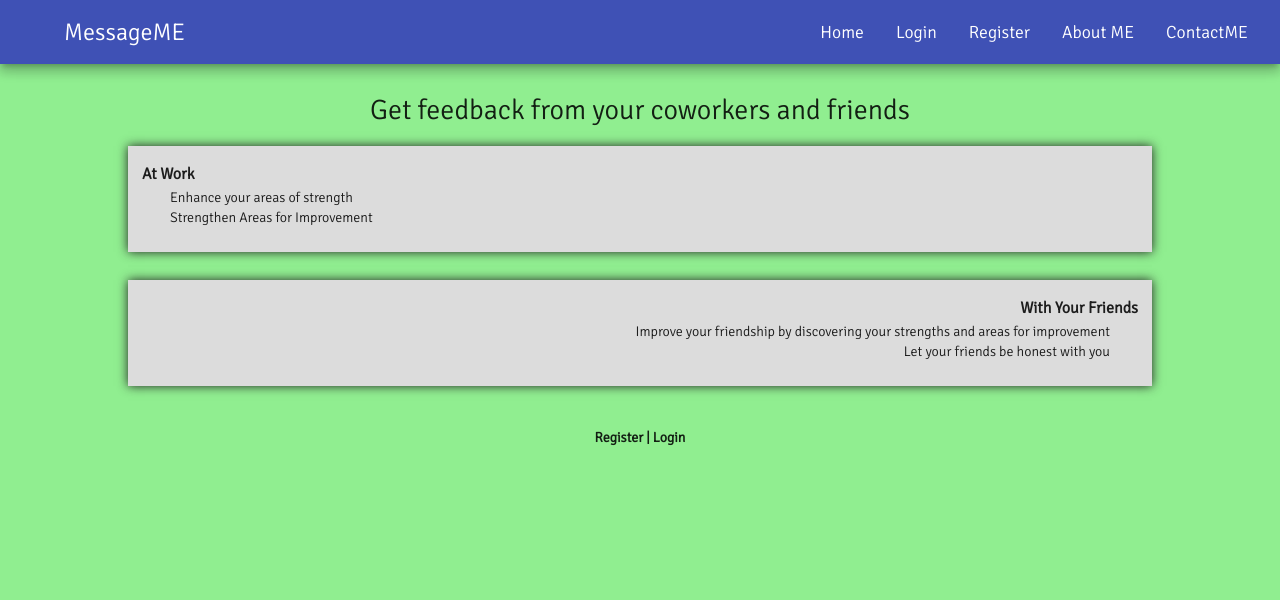
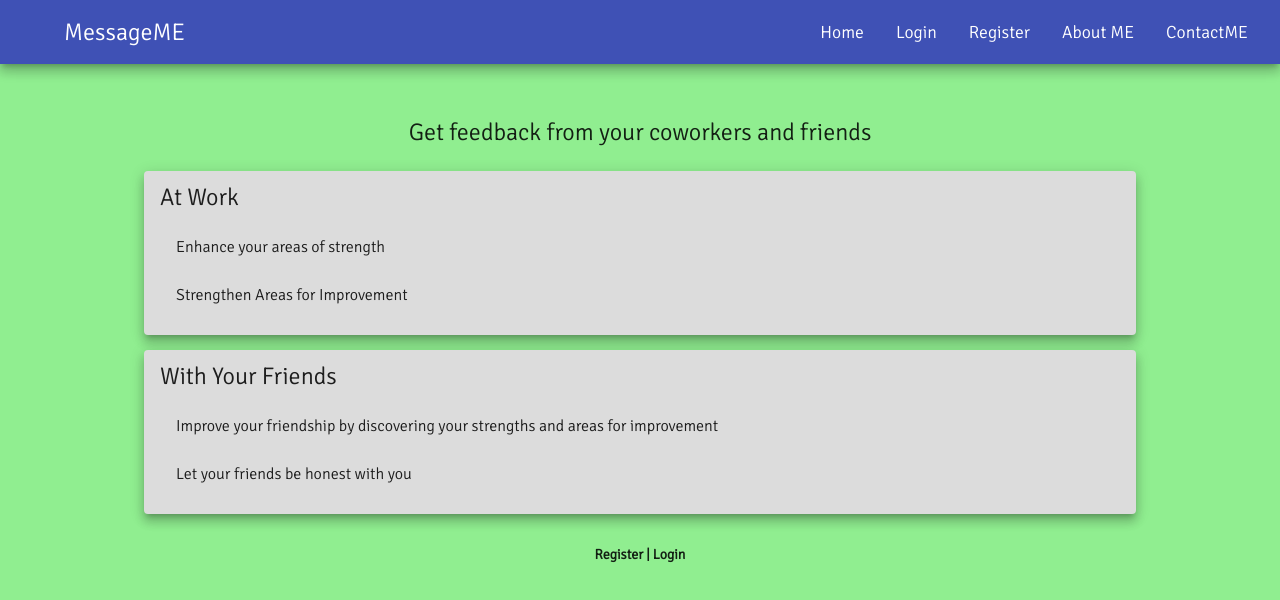
Before and after one commit to manishekaneja/anyMessApplication_a2, an Angular app: page / in a window 1280 px wide. Shown: the top 600 px of the page. Built offline with nearby package versions, Linux system fonts and the light colour scheme.

Commit message:
Material Commponent Added

```diff
--- a/src/app/home/home.component.css
+++ b/src/app/home/home.component.css
@@ -1,51 +1,58 @@
-#full{
+.title {
+  font-size: 1.5rem;
+  line-height: 2rem;
+}
+
+.parent-card {
+  background-color: transparent;
+}
+
+.light-back {
+  background-color: gainsboro;
+}
+
+.text-l * {
+  text-align: left;
+}
+.text-r * {
+  text-align: right;
+}
+/*
+
+#full {
   text-align: center;
   box-shadow: 0px 0px 20px transparent;
   background-color: transparent;
 }
-.whole{
-    display: flex;
-    flex-direction: column;
+
+.mx2rem {
+  margin-left: 2rem;
+  margin-right: 2rem;
 }
-.two_col_points{
-    display: flex;
-    justify-content: center;
-    align-items: center;
-    flex-direction: column;
+
+mat-list-item {
+  font-size: 1.5rem;
 }
-.left{
-    text-align: left;
+
+.two_col_points > div.left > ul {
+  margin-left: 2rem;
 }
-.right{
-    text-align: right;
+.two_col_points > div.right > ul {
+  margin-right: 2rem;
 }
-.two_col_points>div.left>ul{
-    margin-left: 2em;
-}
-.two_col_points>div.right>ul{
-    margin-right: 2em;
-}
-.two_col_points>div{
+.two_col_points > div {
   width: 100%;
   padding: 1em;
   margin: 1em;
   box-shadow: 0px 0px 10px #222;
-    background:gainsboro;
 }
-h3{
-    margin: 0px;
-}
-.two_col_points>div>ul
-{
+.two_col_points > div > ul {
   list-style: none;
 }
-.whole p:first-child{
-    font-size: 2em;
+
+@media (max-width: 425px) {
+  .left,
+  .right {
     text-align: center;
   }
-
-@media(max-width:425px){
-    .left,.right{
-        text-align: center;
-    }
-}
+} */
--- a/src/app/home/home.component.html
+++ b/src/app/home/home.component.html
@@ -1,8 +1,29 @@
-<div class="whole">
-  <p>Get feedback from your coworkers and friends
-  </p>
-  <div class="two_col_points">
-    <div class="left">
+<mat-card class="flxc parent-card mat-elevation-z0">
+  <mat-card-title class="pb15 text-c title">
+    Get feedback from your coworkers and friends
+  </mat-card-title>
+  <mat-card-content>
+    <div class="flxc ais">
+      <mat-card class="mb15 mat-elevation-z8 light-back">
+        <mat-card-title>
+          At Work
+        </mat-card-title>
+        <mat-list class="mx2rem">
+          <mat-list-item>Enhance your areas of strength</mat-list-item>
+          <mat-list-item>Strengthen Areas for Improvement</mat-list-item>
+        </mat-list>
+      </mat-card>
+      <mat-card class="mb15 mat-elevation-z8 light-back">
+        <mat-card-title>
+          With Your Friends
+        </mat-card-title>
+        <mat-list class="mx2rem">
+          <mat-list-item>Improve your friendship by discovering your strengths and areas for improvement</mat-list-item>
+          <mat-list-item>Let your friends be honest with you</mat-list-item>
+        </mat-list>
+      </mat-card>
+
+      <!-- <div class="left">
         <h3>
           <strong>At Work</strong>
         </h3>
@@ -10,7 +31,9 @@
           <li>Enhance your areas of strength</li>
           <li>Strengthen Areas for Improvement</li>
         </ul>
+
       </div>
+
       <div class="right">
         <h3>
           <strong>With Your Friends</strong>
@@ -19,12 +42,15 @@
           <li>Improve your friendship by discovering your strengths and areas for improvement</li>
           <li>Let your friends be honest with you</li>
         </ul>
+      </div> -->
     </div>
-    <div id="full" *ngIf="!isLoggedIn">
+  </mat-card-content>
+  <mat-card-footer>
+    <div class="text-c" *ngIf="!isLoggedIn">
       <strong>
         <a routerLink="/account/register">Register</a> |
         <a routerLink="/account/login">Login</a>
       </strong>
     </div>
-  </div>
-</div>
+  </mat-card-footer>
+</mat-card>
--- a/src/app/material.module.ts
+++ b/src/app/material.module.ts
@@ -6,7 +6,7 @@ import { MatSidenavModule } from '@angular/material/sidenav';
 import { MatIconModule } from '@angular/material/icon';
 import { MatListModule } from '@angular/material/list';
 import { MatDividerModule } from '@angular/material/divider';
-
+import { MatCardModule } from '@angular/material/card';
 
 @NgModule({
     imports: [
@@ -16,6 +16,7 @@ import { MatDividerModule } from '@angular/material/divider';
         MatIconModule,
         MatListModule,
         MatDividerModule,
+        MatCardModule,
     ],
     exports: [
         MatButtonModule,
@@ -24,6 +25,7 @@ import { MatDividerModule } from '@angular/material/divider';
         MatIconModule,
         MatListModule,
         MatDividerModule,
+        MatCardModule,
     ]
 })
 export class MaterialModule { }
--- a/src/styles.css
+++ b/src/styles.css
@@ -52,11 +52,30 @@ a:active {
 .flxr {
   display: flex;
 }
+.flxc{
+  display: flex;
+  flex-direction: column;
+}
 .jcc{
   justify-content: center;
 }
 .ais{
   align-items: stretch;
+}
+.mb15{
+  margin-bottom: 15px;
+}
+.pb15{
+  padding-bottom: 15px;
+}
+.text-c{
+  text-align: center;
+}
+.text-l{
+  text-align: left;
+}
+.text-r{
+  text-align: right;
 }
 @media (max-width: 1024px) {
   html {
```
Lines whose indentation alone changed are shown as unchanged.
